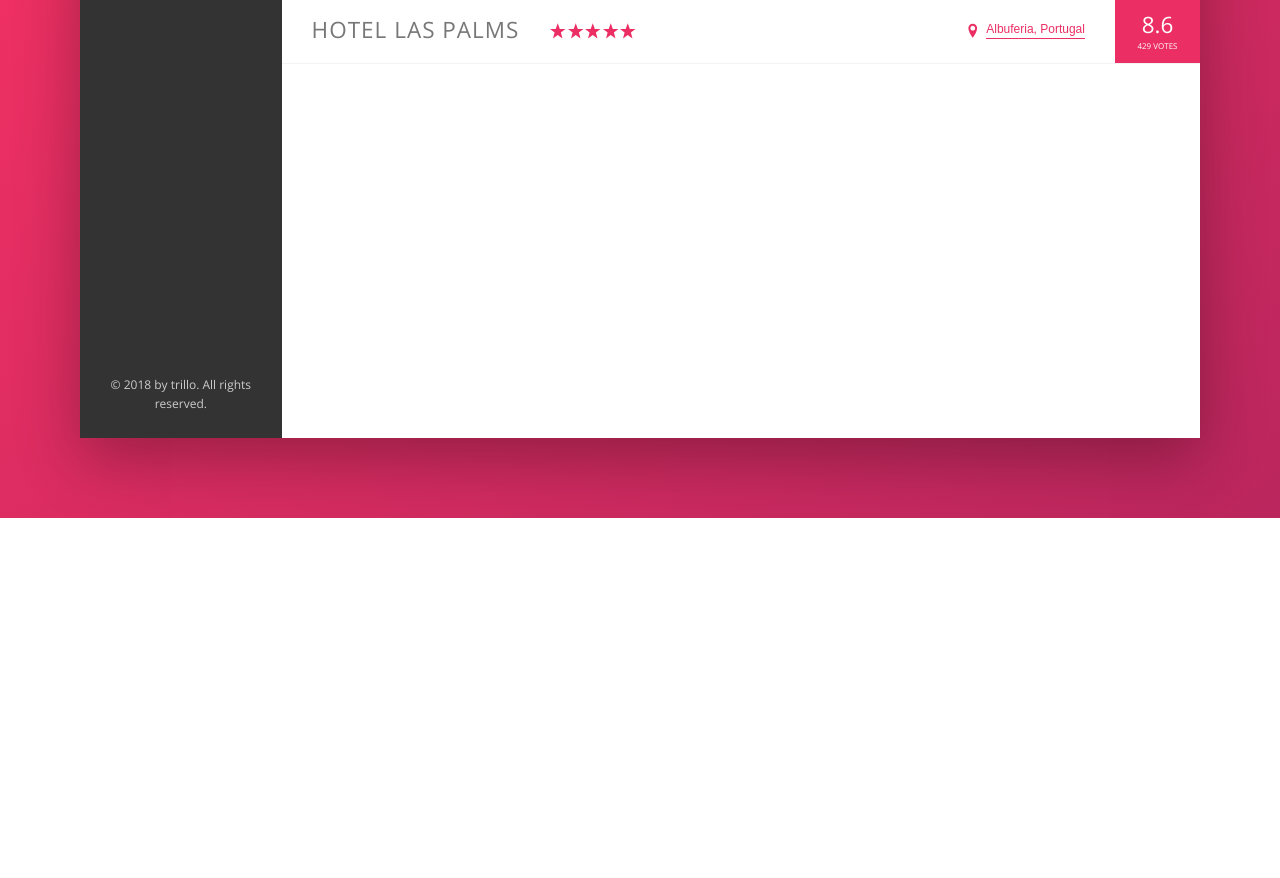
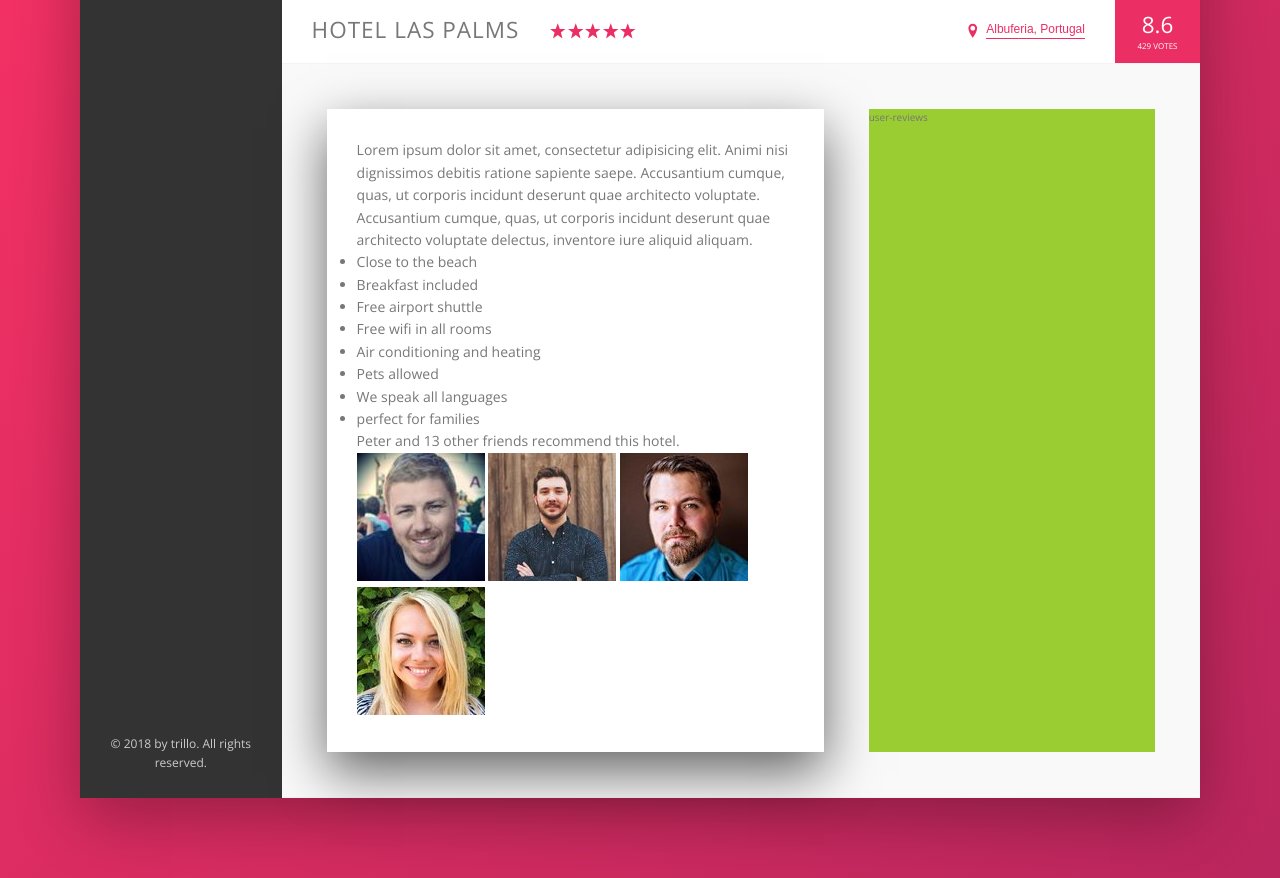
Before and after one commit to peterlxb/advanced-css-tour, a website: page Trillo/starter/index.html in a window 1280 px wide. Shown: the part 512-1390 px from the top of the page. Before the commit the page ends 1030 px from the top, so only its background shows below. Drawn offline with nearby package versions, Linux system fonts and the light colour scheme.

Commit message:
Building Description section-part1

```diff
--- a/Trillo/starter/index.html
+++ b/Trillo/starter/index.html
@@ -146,9 +146,44 @@
                         <div class="overview__rating-average">8.6</div>
                         <div class="overview__rating-count">429 votes</div>
                     </div>
-
                 </div>
 
+                <div class="detail">
+                    <div class="description">
+                        <p class="paragraph">
+                            Lorem ipsum dolor sit amet, consectetur adipisicing elit. Animi nisi dignissimos debitis ratione sapiente saepe. Accusantium
+                            cumque, quas, ut corporis incidunt deserunt quae architecto voluptate.
+                        </p>
+                        <p class="paragraph">
+                            Accusantium cumque, quas, ut corporis incidunt deserunt quae architecto voluptate delectus, inventore iure aliquid aliquam.
+                        </p>
+                        <ul class="list">
+                            <li class="list__item">Close to the beach</li>
+                            <li class="list__item">Breakfast included</li>
+                            <li class="list__item">Free airport shuttle</li>
+                            <li class="list__item">Free wifi in all rooms</li>
+                            <li class="list__item">Air conditioning and heating</li>
+                            <li class="list__item">Pets allowed</li>
+                            <li class="list__item">We speak all languages</li>
+                            <li class="list__item">perfect for families</li>
+                        </ul>
+                        <div class="recommend">
+                            <p class="recommend__count">
+                                Peter and 13 other friends recommend this hotel.
+                            </p>
+                            <div class="recommend__friends">
+                                <img src="img/user-3.jpg" alt="Friend 1" class="recommend__photo">
+                                <img src="img/user-4.jpg" alt="Friend 2" class="recommend__photo">
+                                <img src="img/user-5.jpg" alt="Friend 3" class="recommend__photo">
+                                <img src="img/user-6.jpg" alt="Friend 4" class="recommend__photo">
+                            </div>
+                        </div>
+                    </div>
+
+                    <div class="user-reviews">
+                        user-reviews
+                    </div>
+                </div>
 
             </main>
         </div>
--- a/Trillo/starter/sass/_base.scss
+++ b/Trillo/starter/sass/_base.scss
@@ -14,6 +14,9 @@
   --color-grey-dark-3: #999;
 
   --shadow-dark: 0 2rem 6rem rgba(0, 0, 0, 0.3);
+  --shadow-light: 0 2rem 5rem rgba(0, 0, 0, 0.6);
+
+  --line: 1px solid var(--color-grey-light-2);
 }
 
 * {
--- a/Trillo/starter/sass/_components.scss
+++ b/Trillo/starter/sass/_components.scss
@@ -190,7 +190,7 @@
 .overview {
   display: flex;
   align-items: center;
-  border-bottom: 1px solid var(--color-grey-light-2);
+  border-bottom: var(--line);
 
   &__heading {
     font-size: 2.25rem;
--- a/Trillo/starter/sass/_layout.scss
+++ b/Trillo/starter/sass/_layout.scss
@@ -11,7 +11,7 @@
   font-size: 1.4rem;
   height: 7rem;
   background-color: #fff;
-  border-bottom: 1px solid var(--color-grey-light-2);
+  border-bottom: var(--line);
 
   display: flex;
   justify-content: space-between;
@@ -36,7 +36,26 @@
 .hotel-view {
   background-color: #fff;
   //Test
-
-  height: 80rem;
   flex: 1; // use all remain space
 }
+
+.detail {
+  display: flex;
+  padding: 4.5rem;
+  background-color: var(--color-grey-light-1);
+  border-bottom: var(--line);
+}
+
+.description {
+  font-size: 1.4rem;
+  background-color: #fff;
+  box-shadow: var(--shadow-light);
+  padding: 3rem;
+  flex: 0 0 60%;
+  margin-right: 4.5rem;
+}
+
+.user-reviews {
+  background-color: yellowgreen;
+  flex: 1;
+}
```
Also changed, not shown: Trillo/starter/css/style.css.
